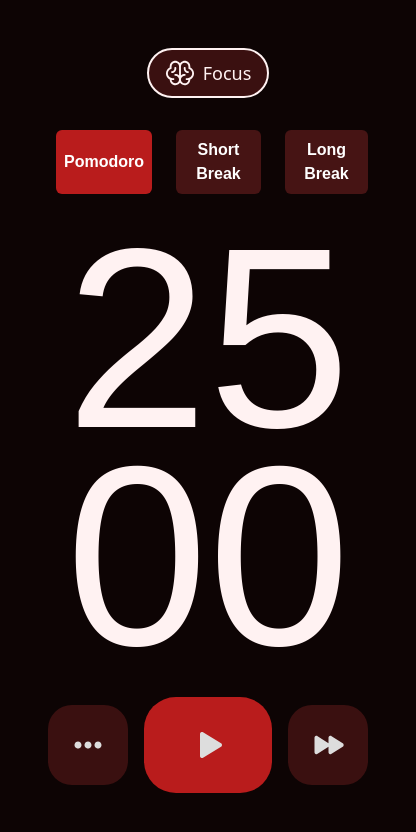
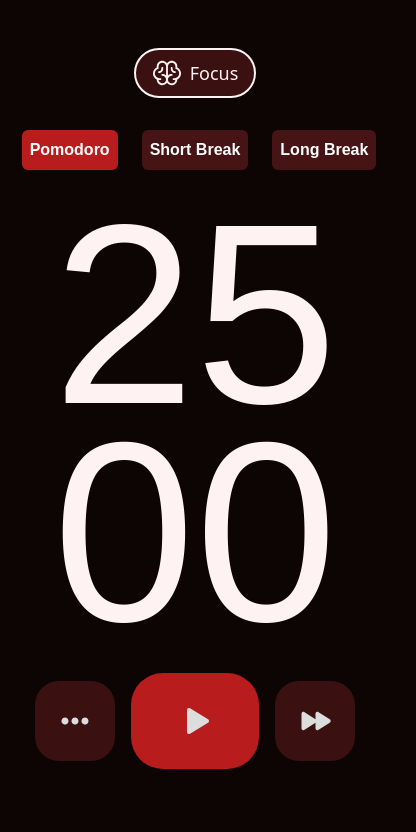
Before and after one commit to VictorDiasO/pomotracker-club-front, a Next.js app: page / in a window 390 px wide. Shown: the top 832 px of the page, 416 px wide, since content can reach past the window. Built offline with nearby package versions, Linux system fonts and the light colour scheme.

Commit message:
Improving the responsivity of main page

```diff
--- a/src/app/page.tsx
+++ b/src/app/page.tsx
@@ -37,7 +37,7 @@ function Home() {
       {/* Wrapper */}
       <div className="flex content-center items-center w-full h-full">
         {/* Timer */}
-        <div className="flex flex-col flex-1 p-12 content-center items-center gap-8 self-stretch">
+        <div className="flex flex-col flex-1 py-12 md:p-12 lg:p-12 content-center items-center gap-8 self-stretch">
           {/* Chip */}
           {theme === 'light' && (
             <div className="flex py-2 px-4 border-solid rounded-full border-red-950 bg-red-100 border-2 text-center items-center gap-2">
--- a/src/components/Timer.tsx
+++ b/src/components/Timer.tsx
@@ -17,7 +17,7 @@ export const Timer = () => {
         <ToggleTimers />
       </div>
       <h1
-        className={`font-roboto ${ticking ? 'font-black' : 'font-thin'} text-[256px] text-center leading-[85%] text-red-900 mt-9`}
+        className={`font-roboto ${ticking ? 'font-black' : 'font-thin'} text-[256px] md:text-[256px] lg:md:text-[256px] text-center leading-[85%] text-red-900 mt-9`}
       >
         {minutes.toString().padStart(2, '0')}
         <br />
```
